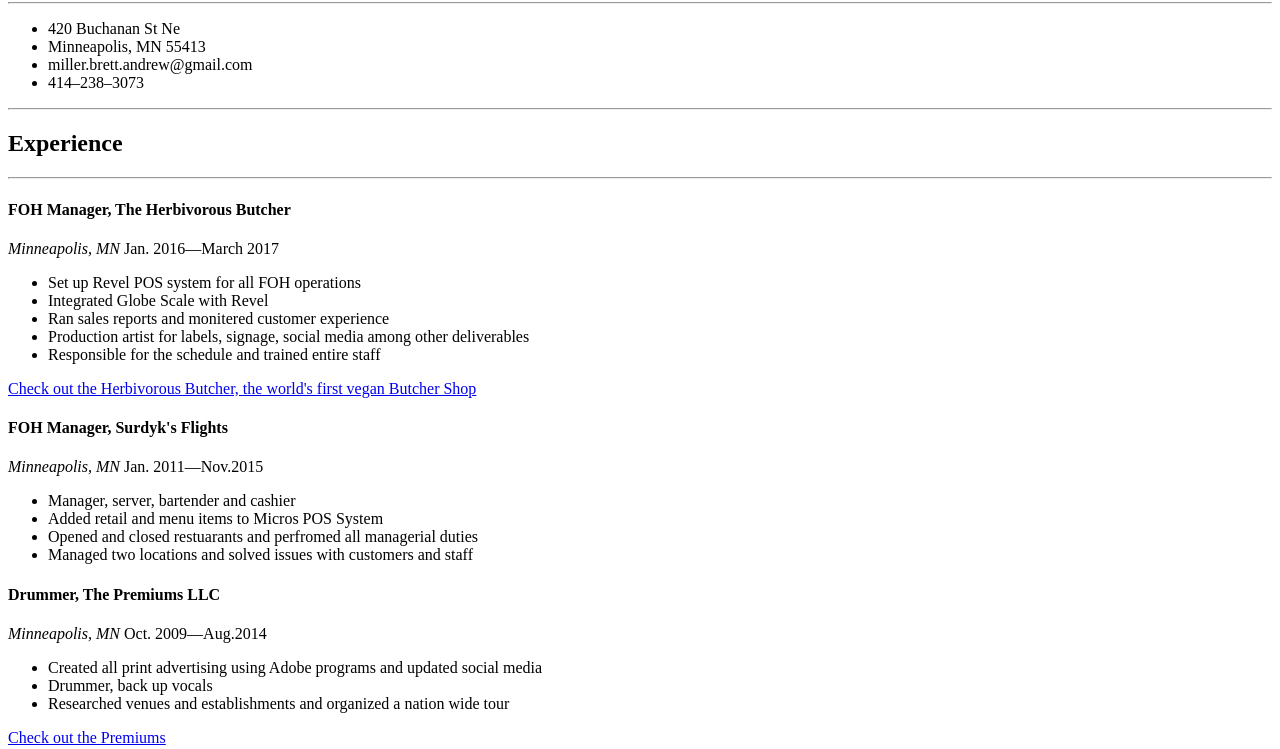
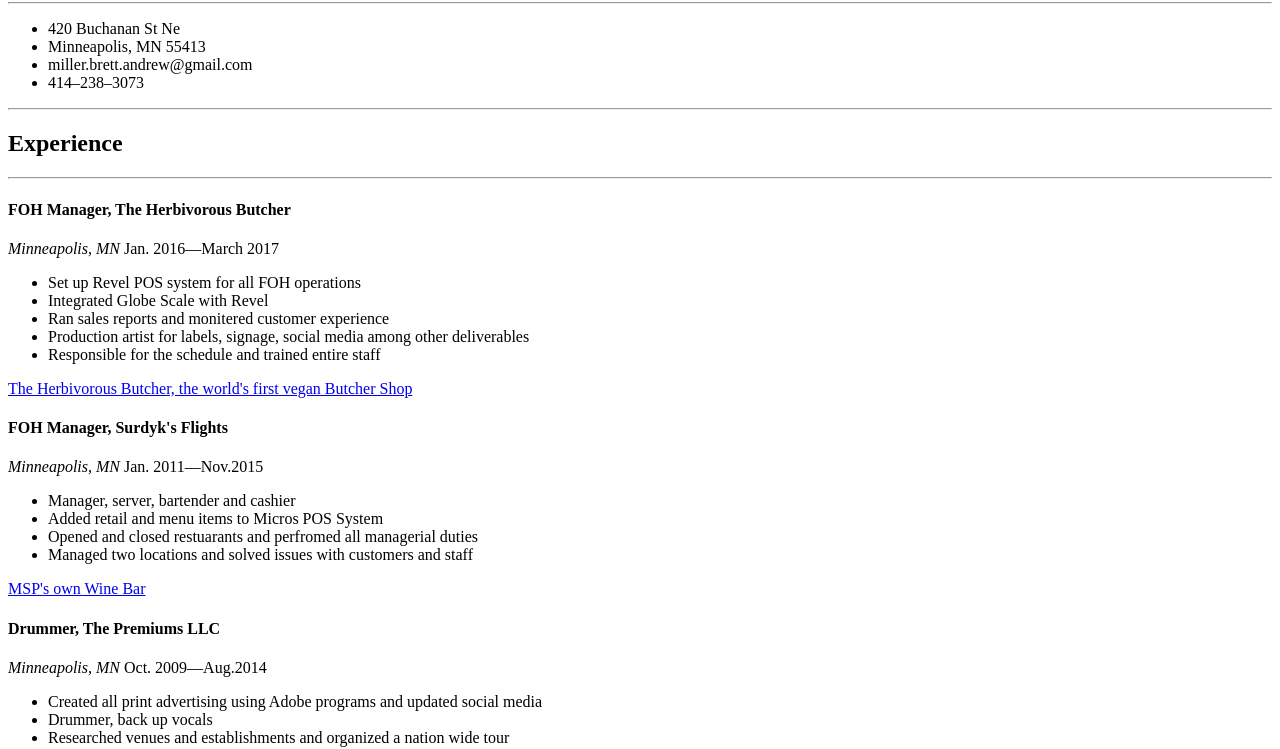
Before and after one commit to animalonthedrum/animalonthedrum.github.io, a plain HTML site: page index.html in a window 1280 px wide. Shown: the part 64-813 px from the top of the page. Drawn offline with Linux system fonts and the light colour scheme.

Commit message:
Update index.html

```diff
--- a/index.html
+++ b/index.html
@@ -27,7 +27,7 @@
       <li> Production artist for labels, signage, social media among other deliverables</li>
       <li> Responsible for the schedule and trained entire staff </li>
   </ul>
-  <a href="https://www.theherbivorousbutcher.com"> Check out the Herbivorous Butcher, the world's first vegan Butcher Shop <a/>
+  <a href="https://www.theherbivorousbutcher.com"> The Herbivorous Butcher, the world's first vegan Butcher Shop <a/>
   <h4>FOH Manager, Surdyk's Flights</h4>
   <p> <em>Minneapolis, MN </em> Jan. 2011&mdash;Nov.2015
   </p>
@@ -37,6 +37,7 @@
     <li>Opened and closed restuarants and perfromed all managerial duties</li>
     <li>Managed two locations and solved issues with customers and staff</li>
   </ul>
+    <a href="https://www.surdyksflights.com"> MSP's own Wine Bar </a>
 
     <h4>Drummer, The Premiums LLC</h4>
   <p> <em>Minneapolis, MN </em> Oct. 2009&mdash;Aug.2014
```
